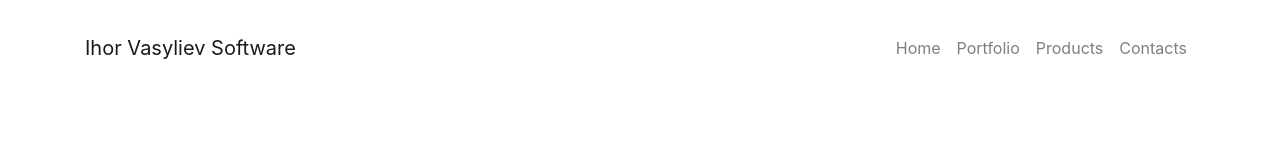
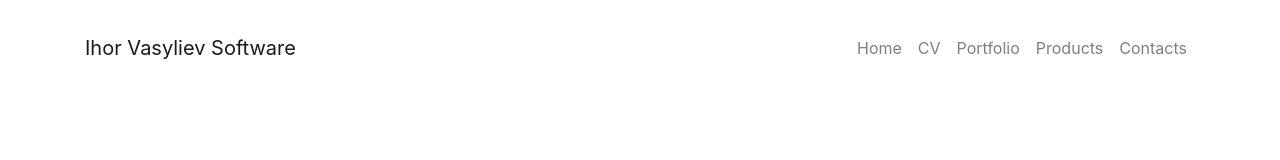
Before and after one commit to ihor-software/ihor-software.github.io, a React (Create React App) app: page / in a window 1280 px wide. Shown: the top 160 px of the page. Built offline with nearby package versions, Linux system fonts and the light colour scheme.

Commit message:
added cv page

```diff
--- a/src/Components/MenuComponent.js
+++ b/src/Components/MenuComponent.js
@@ -31,6 +31,9 @@
               <li className="nav-item" >
                 <Link to="/" className='nav-link'>Home</Link>
               </li>
+              <li className="nav-item" >
+                <Link to="/cv" className='nav-link'>CV</Link>
+              </li>
               <li className="nav-item">
                 <Link to="/portfolio" className='nav-link'>Portfolio</Link>
               </li>
```
Also changed, not shown: 9 other files (tests, documents, lock files or other folders).
